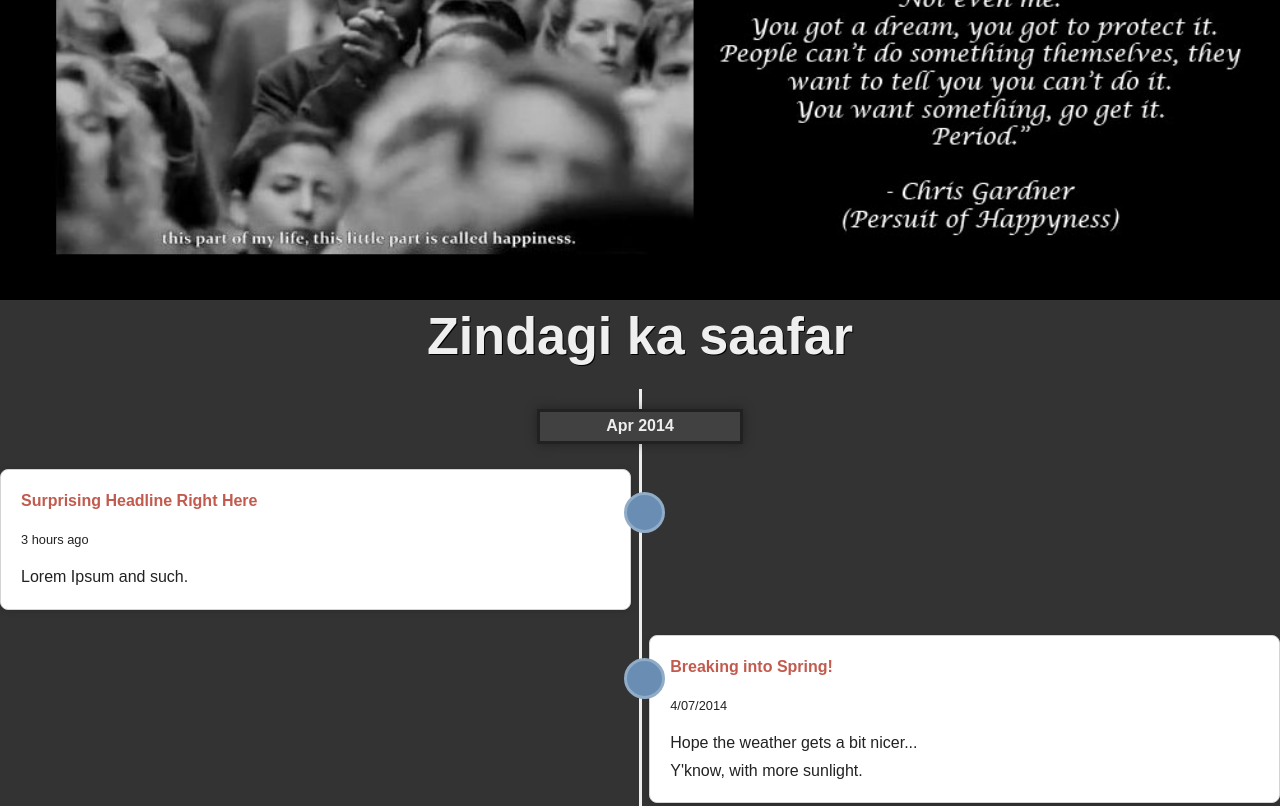
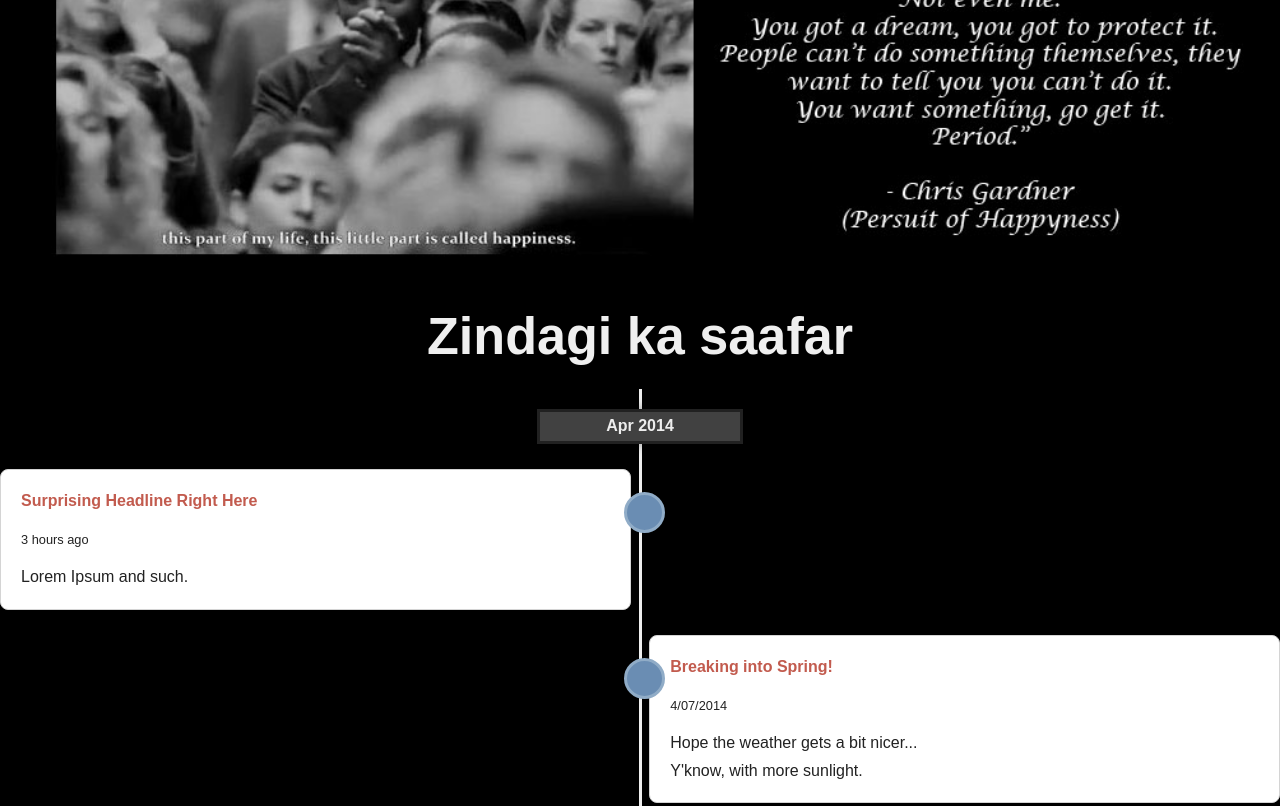
Before and after one commit to visheshsanghani/visheshsanghani.com-Angular, a website: page index.html in a window 1280 px wide. Shown: the part 2190-2996 px from the top of the page. Drawn offline with nearby package versions, Linux system fonts and the light colour scheme; some icons are missing.

Commit message:
Change in color

```diff
--- a/timeline.css
+++ b/timeline.css
@@ -1,4 +1,4 @@
-.container-time { background: #333; }
+.container-time { background: black; }
 
 img { border: 0; max-width: 100%; }
 
```
